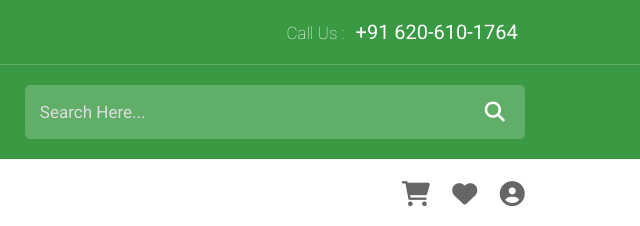
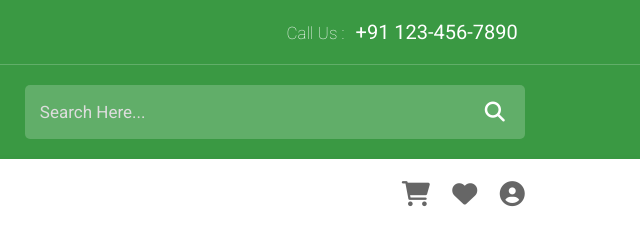
Before and after one commit to NagmaParween/first_website, a plain HTML site: page index.html in a window 1280 px wide. Shown: the top 226 px of the page, 640-1280 px from the left. Drawn offline with nearby package versions, Linux system fonts and the light colour scheme.

Commit message:
This is my second commit!

```diff
--- a/index.html
+++ b/index.html
@@ -33,7 +33,7 @@
 
             <div class="call">
                 <span>Call us : </span>
-                <a href="#">+91 620-610-1764</a>
+                <a href="#">+91 123-456-7890</a>
             </div>
         </div>
 
```
